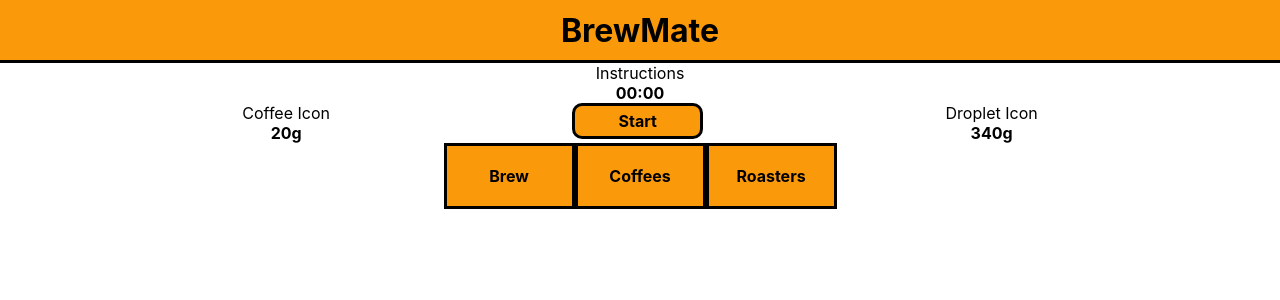
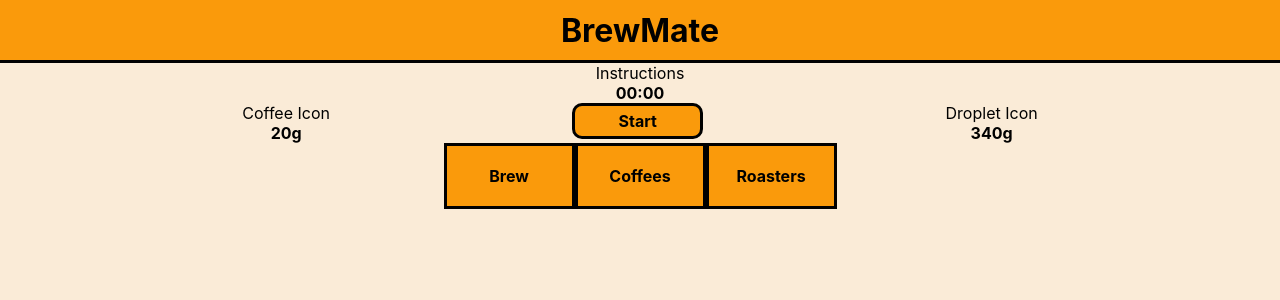
Before and after one commit to jbenson4/coffee-journal, a React (Create React App) app in the folder client/: page / in a window 1280 px wide. Shown: the top 300 px of the page. Built offline with nearby package versions, Linux system fonts and the light colour scheme.

Commit message:
Change background color and file type.

```diff
--- a/client/src/index.js
+++ b/client/src/index.js
@@ -1,6 +1,6 @@
 import React from 'react';
 import ReactDOM from 'react-dom/client';
-import './index.css';
+import './index.scss';
 import App from './App';
 import reportWebVitals from './reportWebVitals';
 
--- /dev/null
+++ b/client/src/index.scss
@@ -0,0 +1,14 @@
+body {
+  margin: 0;
+  font-family: -apple-system, BlinkMacSystemFont, 'Segoe UI', 'Roboto', 'Oxygen',
+    'Ubuntu', 'Cantarell', 'Fira Sans', 'Droid Sans', 'Helvetica Neue',
+    sans-serif;
+  -webkit-font-smoothing: antialiased;
+  -moz-osx-font-smoothing: grayscale;
+  background-color: antiquewhite;
+}
+
+code {
+  font-family: source-code-pro, Menlo, Monaco, Consolas, 'Courier New',
+    monospace;
+}
```
